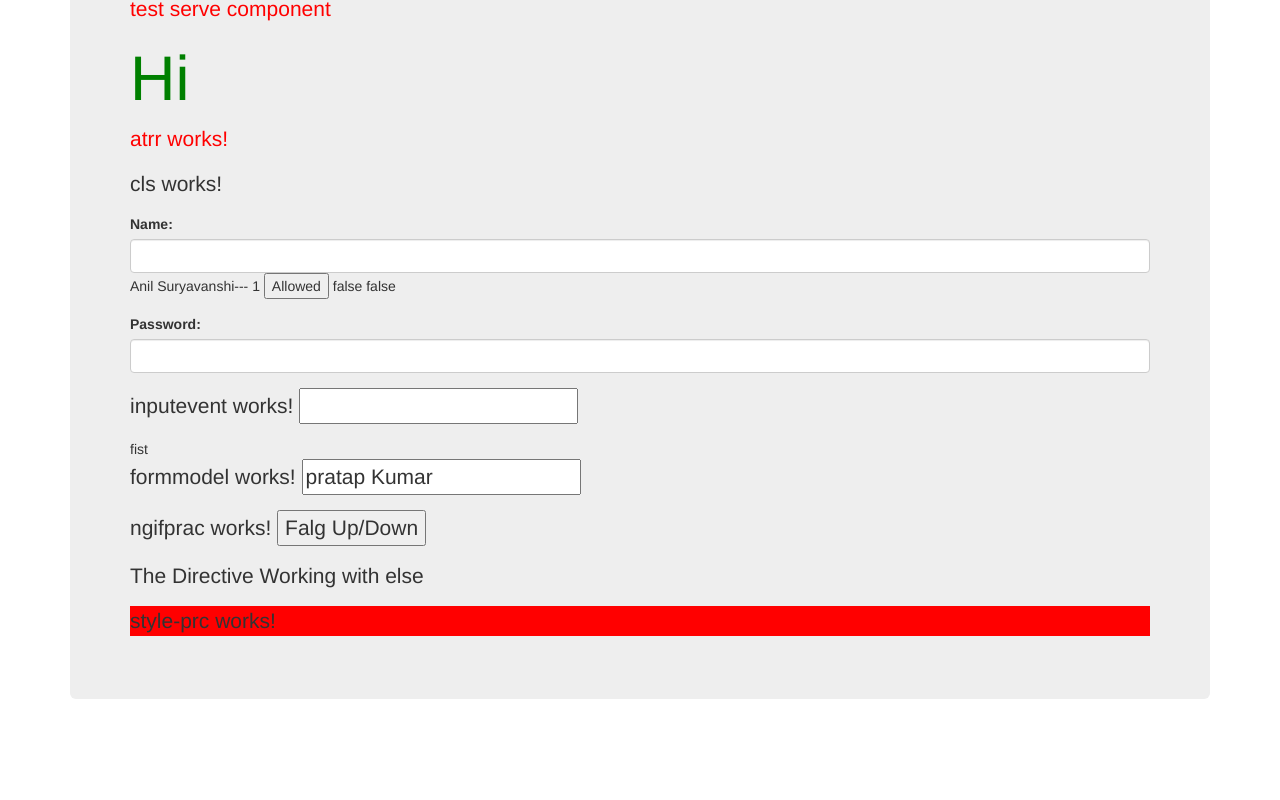
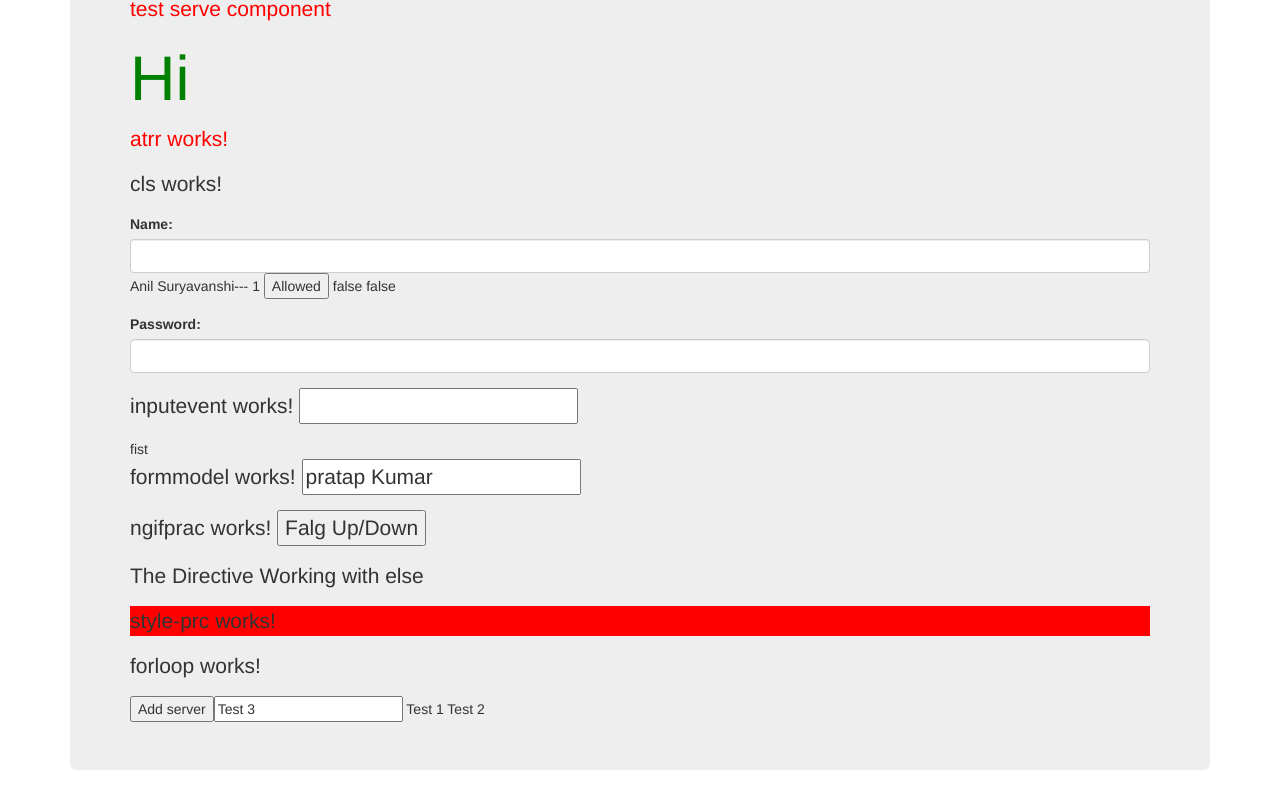
Before and after one commit to acharyaks90Academy/angular2-Tut, an Angular app: page / in a window 1280 px wide. Shown: the part 523-1323 px from the top of the page. Before the commit the page ends 1252 px from the top, so only its background shows below. Built offline with nearby package versions, Linux system fonts and the light colour scheme.

Commit message:
Forloop and ngstyle ngclass

```diff
--- a/src/app/app.component.html
+++ b/src/app/app.component.html
@@ -33,5 +33,6 @@
          <app-formmodel></app-formmodel>
          <app-ngifprac></app-ngifprac>
          <app-style-prc></app-style-prc>
+         <app-forloop></app-forloop>
       </div>
     </div>
--- a/src/app/app.module.ts
+++ b/src/app/app.module.ts
@@ -12,6 +12,7 @@ import { InputeventComponent } from './inputevent/inputevent.component';
 import { FormmodelComponent } from './formmodel/formmodel.component';
 import { NgifpracComponent } from './ngifprac/ngifprac.component';
 import { StylePrcComponent } from './style-prc/style-prc.component';
+import { ForloopComponent } from './forloop/forloop.component';
 
 
 @NgModule({
@@ -24,7 +25,8 @@ import { StylePrcComponent } from './style-prc/style-prc.component';
     InputeventComponent,
     FormmodelComponent,
     NgifpracComponent,
-    StylePrcComponent
+    StylePrcComponent,
+    ForloopComponent
   ],
   imports: [
     BrowserModule,
--- /dev/null
+++ b/src/app/forloop/forloop.component.html
@@ -0,0 +1,6 @@
+<p>
+  forloop works!
+</p>
+<button (click)="addServer();" >Add server </button>
+<input type="text" [(ngModel)]="server">
+<span *ngFor="let server of servers"> {{server}}</span>
--- /dev/null
+++ b/src/app/forloop/forloop.component.ts
@@ -0,0 +1,18 @@
+import { Component, OnInit } from '@angular/core';
+
+@Component({
+  selector: 'app-forloop',
+  templateUrl: './forloop.component.html',
+  styleUrls: ['./forloop.component.css']
+})
+export class ForloopComponent implements OnInit {
+server : string ="Test 3";
+servers = ['Test 1', 'Test 2']
+  constructor() { }
+
+  ngOnInit() {
+  }
+  addServer(){
+    this.servers.push(this.server);
+  }
+}
```
Also changed, not shown: src/app/forloop/forloop.component.css (added), 1 other file (tests, documents, lock files or other folders).
